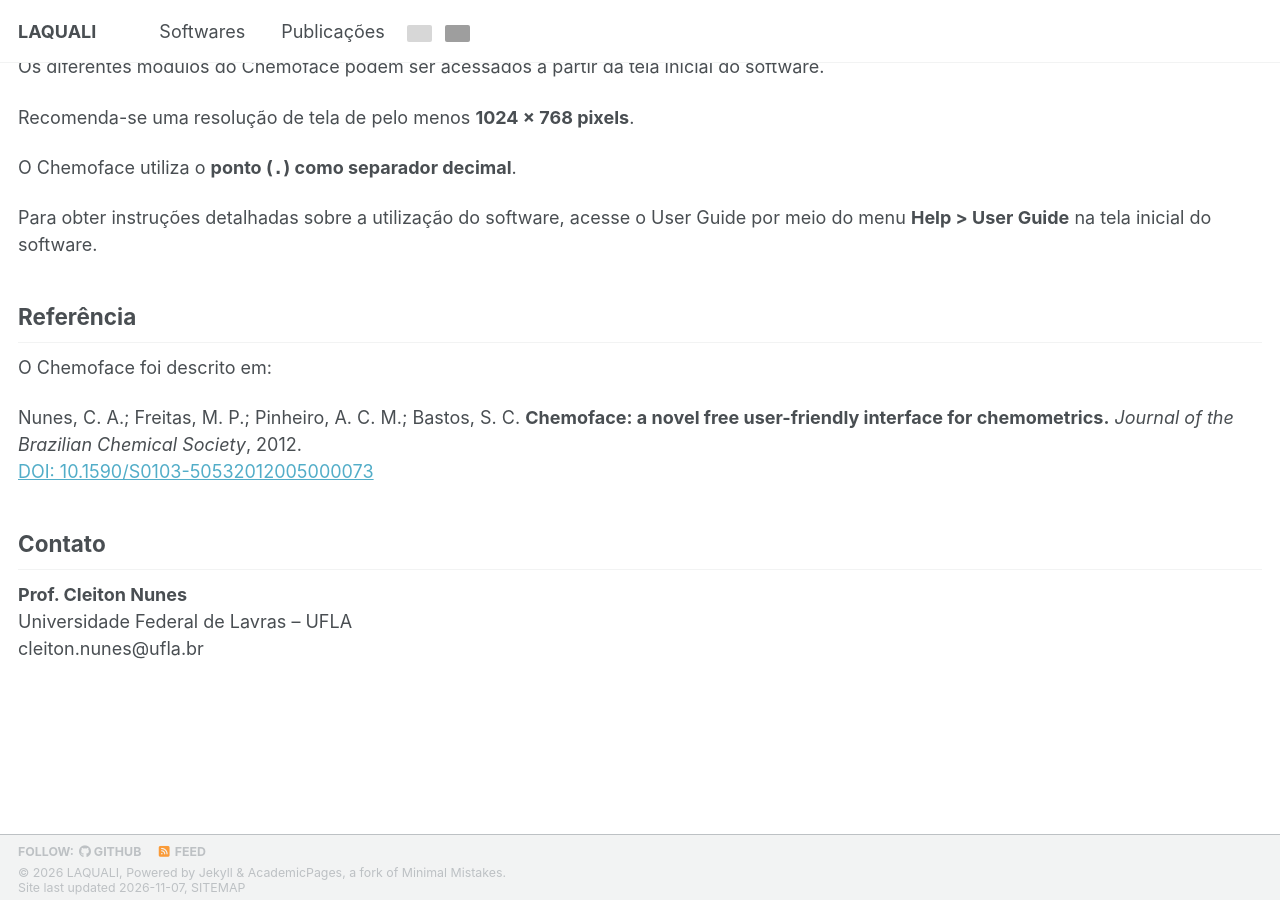
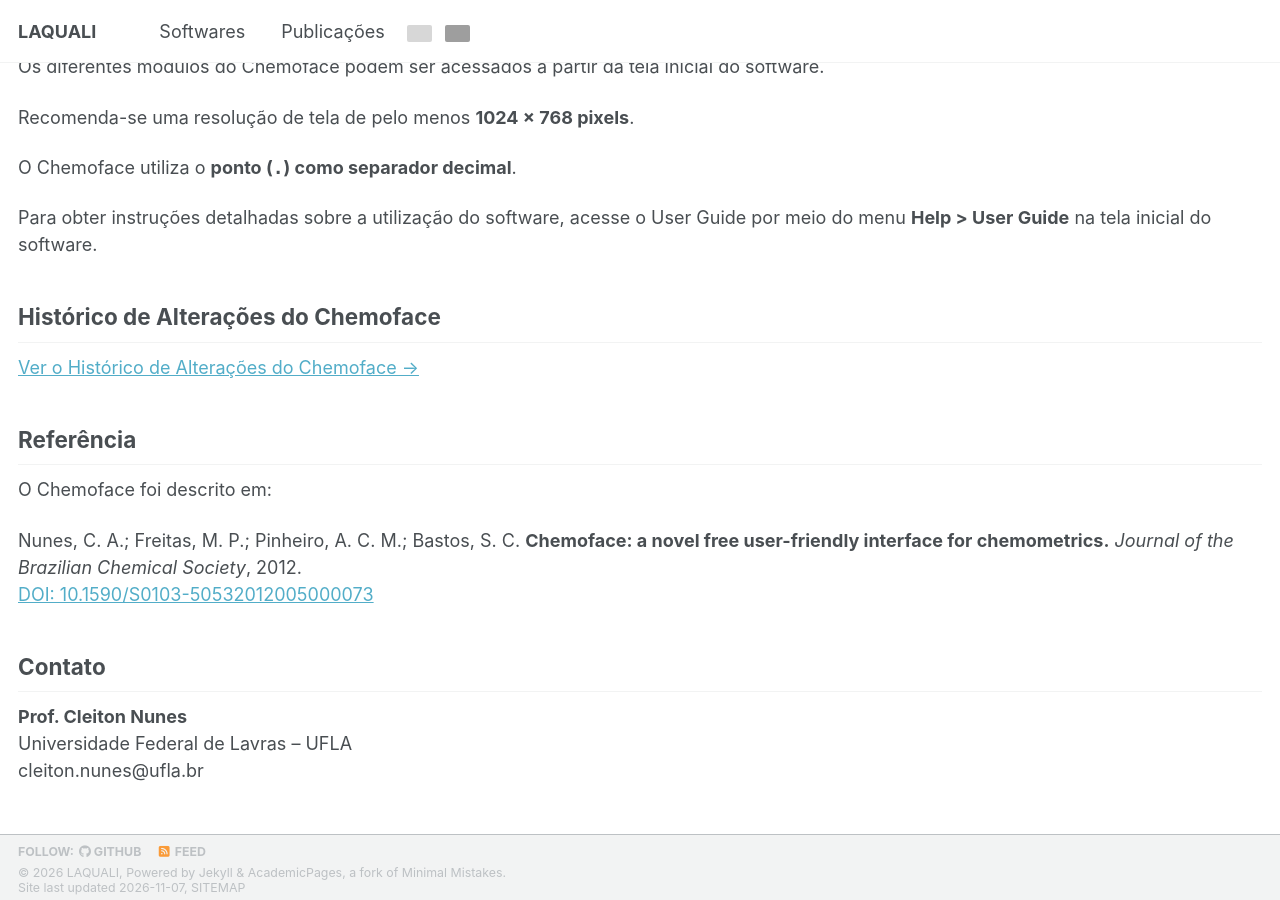
Before and after one commit to LAQUALI-UFLA/laquali-ufla.github.io, a Jekyll site: the page built from _pages/pt/softwares/chemoface.md, in a window 1280 px wide and 900 px high, scrolled down 1933 px. Built offline with Jekyll 4.4.1, drawn with Linux system fonts in a browser that asks for light colours; a style sheet for code colours, icons or effects is not loaded; grey boxes are pictures that could not be loaded.

Commit message:
Add change log section to Chemoface documentation

```diff
--- a/_pages/pt/softwares/chemoface.md
+++ b/_pages/pt/softwares/chemoface.md
@@ -74,6 +74,9 @@ O Chemoface utiliza o **ponto (`.`) como separador decimal**.
 
 Para obter instruções detalhadas sobre a utilização do software, acesse o User Guide por meio do menu **Help > User Guide** na tela inicial do software.
 
+## Histórico de Alterações do Chemoface
+[Ver o Histórico de Alterações do Chemoface →](/pt/chemoface_changelog/)
+
 ## Referência
 
 O Chemoface foi descrito em:
```
